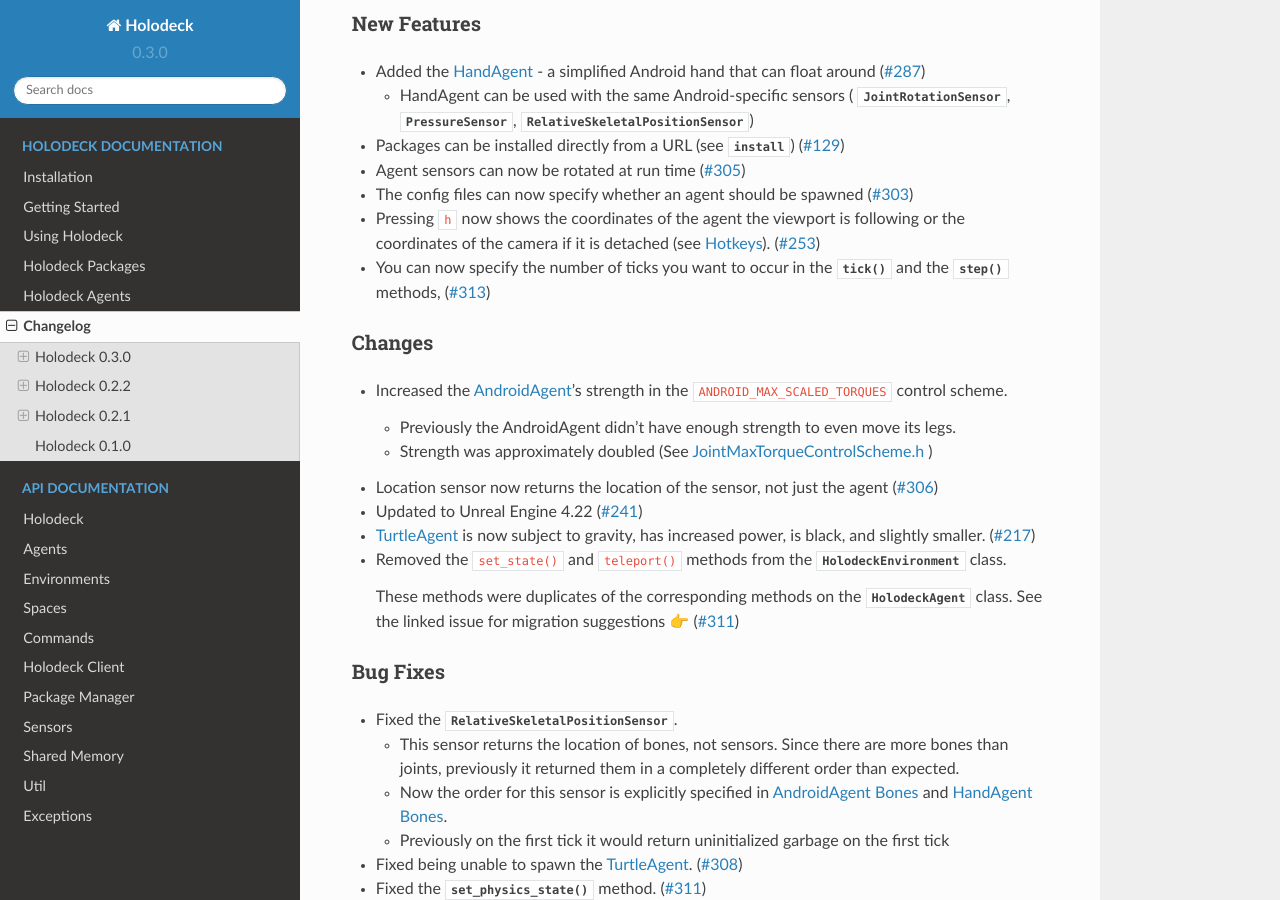
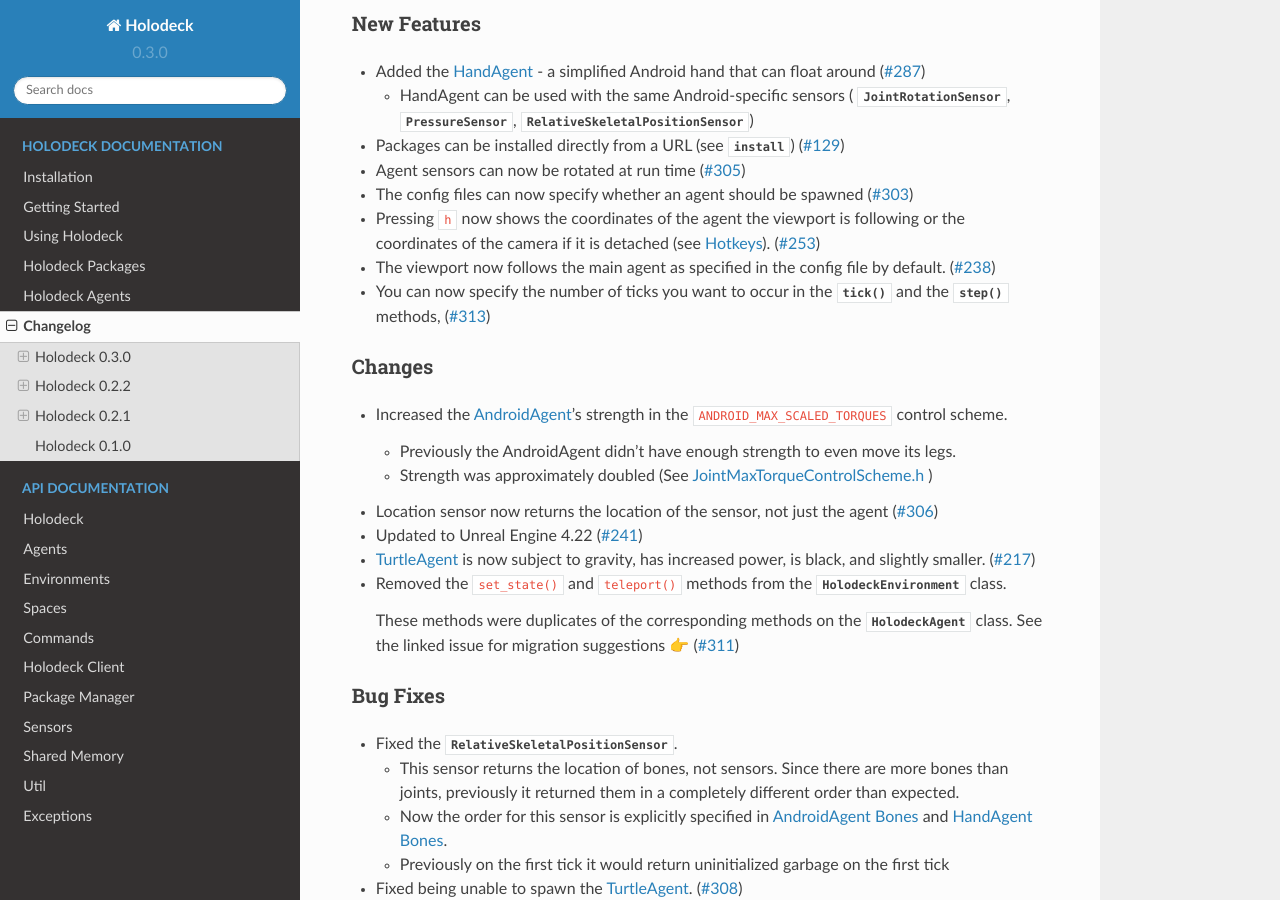
Before and after one commit to BYU-PCCL/holodeck, a Sphinx documentation site: the page built from docs/changelog/changelog.rst, in a window 1280 px wide and 900 px high, scrolled down 302 px. Built offline with Sphinx 7.4.7 and the Read the Docs theme 2.0.0, drawn with Linux system fonts in a browser that asks for light colours; formulas are drawn with MathJax 3.

Commit message:
Updated changelog

```diff
--- a/docs/changelog/changelog.rst
+++ b/docs/changelog/changelog.rst
@@ -28,6 +28,9 @@
   following or the coordinates of the camera if it is detached (see
   :ref:`hotkeys`).
   (`#253 <https://github.com/BYU-PCCL/holodeck/issues/253>`_)
+- The viewport now follows the main agent as specified in the
+  config file by default.
+  (`#238 <https://github.com/BYU-PCCL/holodeck/issues/238>`_)
 - You can now specify the number of ticks you want to occur in the
   :meth:`~holodeck.environments.HolodeckEnvironment.tick` and the
   :meth:`~holodeck.environments.HolodeckEnvironment.step` methods,
```
